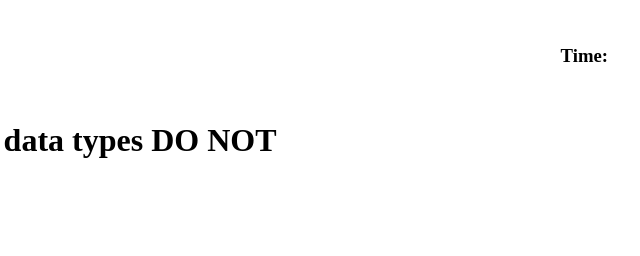
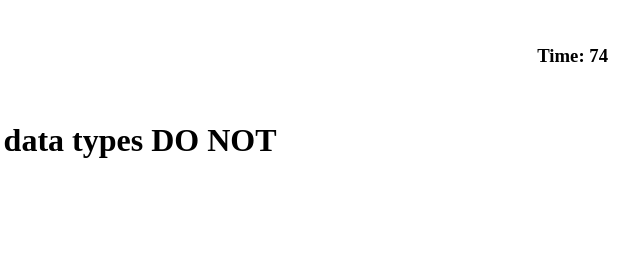
Before and after one commit to Okingiboy/james-chukwu-challenge4-coding-quiz, a plain HTML site: page index.html in a window 1280 px wide. Both pictures are taken after a click on the button "Start Quiz". Shown: the top 256 px of the page, 592-1232 px from the left. Drawn offline with Linux system fonts and the light colour scheme.

Commit message:
timer starts when you start quiz

```diff
--- a/assets/css/styles.css
+++ b/assets/css/styles.css
@@ -65,7 +65,6 @@ header {
     grid-column: 2 / 3;
     padding: 10px 15px;
 }
-
 .answer-container {
     grid-row: 2 / 3;
     grid-column: 2 / 3;
--- a/assets/js/script.js
+++ b/assets/js/script.js
@@ -1,5 +1,22 @@
 // Home page
 var mainEl = document.querySelector("#main");
+var timerEl = document.querySelector("#timer");
+
+var timer = function() {
+    var timeLeft = 75;
+
+    var timeInterval = setInterval(() => {
+        if (timeLeft > 1) {
+            timerEl.textContent = timeLeft;
+            timeLeft --;
+            console.log(timeLeft);
+        } else {
+            timerEl.textContent = "Time is Up";
+            clearInterval(timeInterval);
+        }
+    }, 1000);
+    console.log("TIMER STARTED")
+}
 
 var questionOne = function() {
         //div
@@ -70,6 +87,7 @@ var start = function() {
 
         // removes home page elements
     startQuizBtn.addEventListener("click", event => {
+        timer();
         startQuizBtn.remove();
         homeHeader.remove();
         homeParagraph.remove();
--- a/index.html
+++ b/index.html
@@ -12,7 +12,7 @@
             View High scores
         </h3>
         <h3>
-            Time:
+            Time: <span class="time" id="timer"></span>
         </h3>
     </header>
     <main id="main">
```
